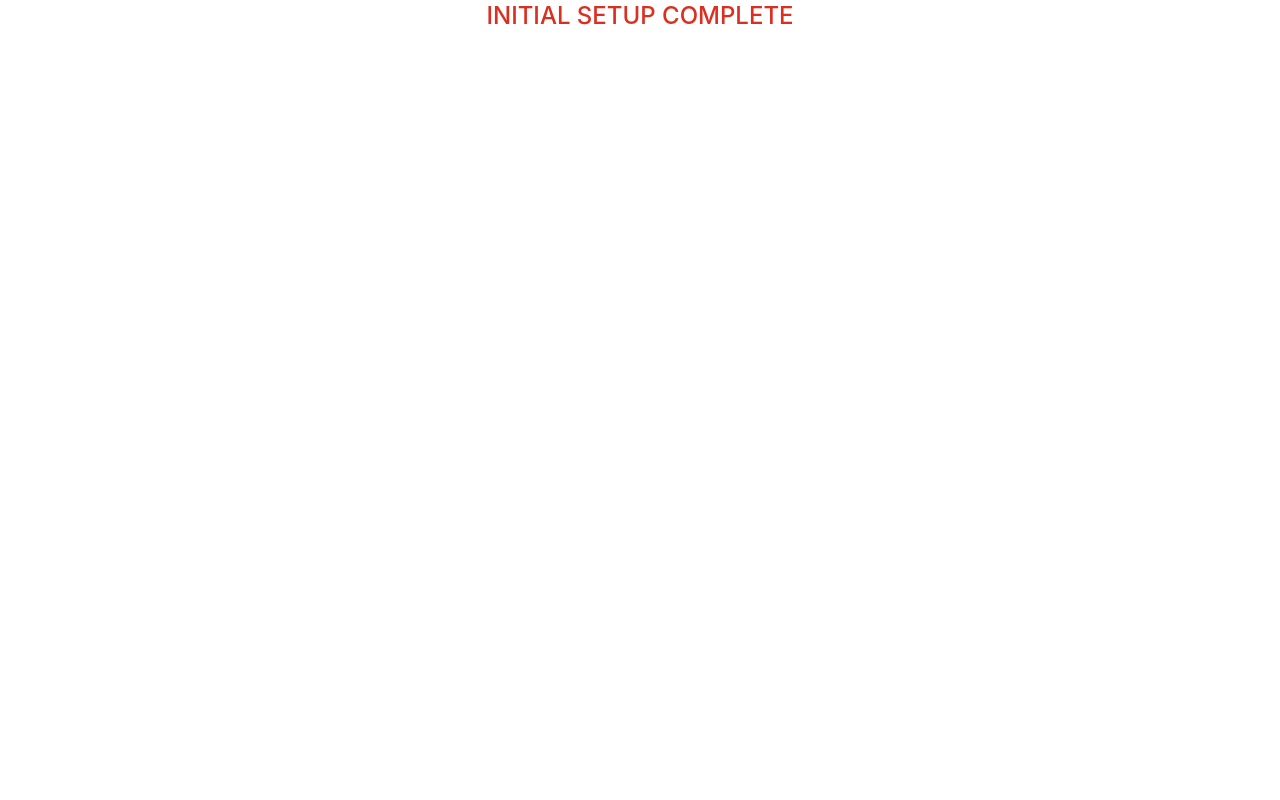
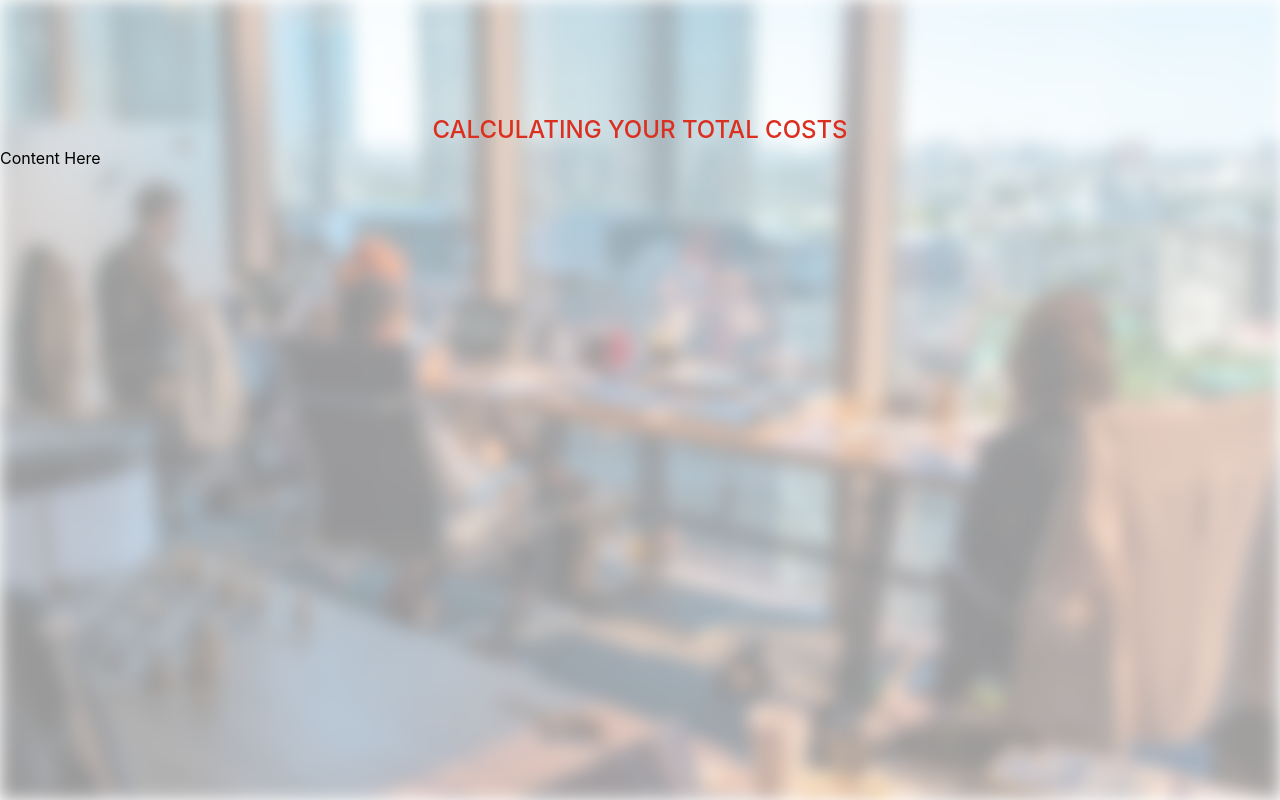
Before and after one commit to Scaalees/bridge-coding-challenge, a Nuxt app: page / in a window 1280 px wide. Built offline with nearby package versions, Linux system fonts and the light colour scheme.

Commit message:
add: default layout

```diff
--- a/layouts/default.vue
+++ b/layouts/default.vue
@@ -1,5 +1,13 @@
 <template>
-  <div class="bg-white">
+  <div class="bg-white min-h-screen relative z-0">
+    <div class="top-0 h-full w-full absolute blur-[9px] z-[-1] bg-white">
+      <img
+        class="object-cover object-center w-full h-full opacity-40"
+        srcset="/images/bg@2x.jpg 2x, /images/bg.jpg 1x"
+        src="/images/bg.jpg"
+        alt="background office setting">
+    </div>
+    <h1 class="text-red text-2xl font-medium uppercase text-center pt-[114px]">Calculating Your Total Costs</h1>
     <slot />
   </div>
 </template>
--- a/pages/index.vue
+++ b/pages/index.vue
@@ -1,5 +1,5 @@
 <template>
-  <h1 class="text-red text-2xl font-medium uppercase text-center">Initial Setup Complete</h1>
+  <div>Content Here</div>
 </template>
 
 <script setup lang="ts">
```
Also changed, not shown: public/images/bg.jpg (renamed from assets/bg.jpg), public/images/bg@2x.jpg (renamed from assets/bg@2x.jpg).
